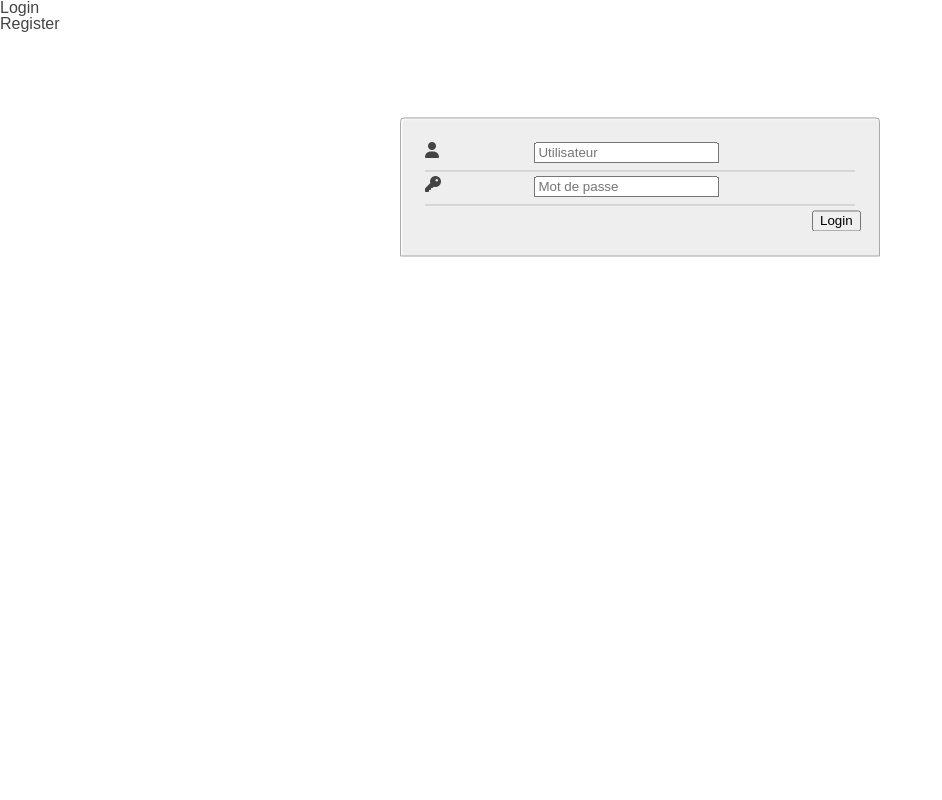
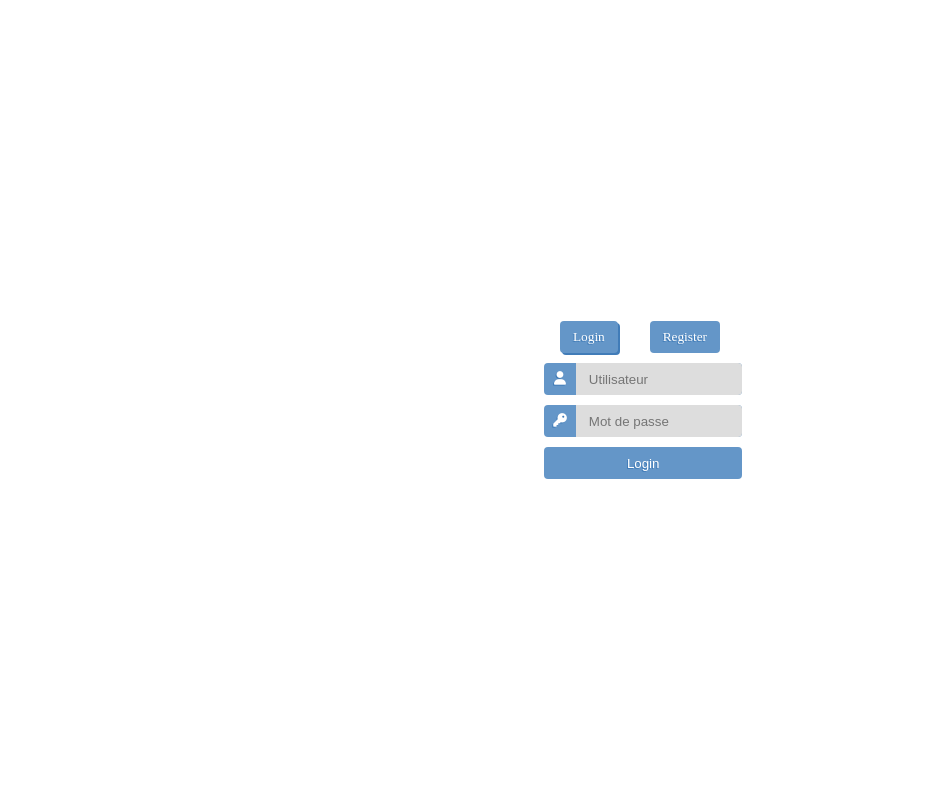
Before and after one commit to EnzDev/MasterMind, a PHP site: page / in a window 1280 px wide. Shown: the whole page, without its empty margins (0-942 px from the left). Run offline with PHP 8.4, Linux system fonts and the light colour scheme; some libraries are stand-ins or nearby versions.

Commit message:
Refonte graphique

```diff
--- a/C/authCtrl.php
+++ b/C/authCtrl.php
@@ -27,4 +27,13 @@ class AuthCtl{
     }
   }
 
+  function adduser($user, $password){
+    try {
+        $this->db->addUser($user, crypt($password));
+        return 0;
+      } catch (UserExistException $e) {
+        return -1; // User doesnt exist
+      }
+    }
+
 }
--- a/V/game.php
+++ b/V/game.php
@@ -19,7 +19,7 @@ $points = array(0 =>"undefined" ,1=>"white", 2=>"black" );
   </head>
 
 
-  <body style="background-image: url('../_img/background.jpg');">
+  <body style="/*background-image: url('./_img/background.jpg');*/">
     <div id="container">
       <!-- <div style="width:5vw;"></div> -->
       <div id="board">
@@ -76,7 +76,12 @@ $points = array(0 =>"undefined" ,1=>"white", 2=>"black" );
       </div>
     </div>
 
-    <div id="box"></div>
+    <div class="box_c">
+      <div style="height:12vh;"></div>
+      <div style="height:6vh;"></div>
+      <div id="box"></div>
+      <div style="height:10vh;"></div>
+    </div>
     <div id="noise"></div>
 
     <div id="menu" class="">
--- a/_style/login.css
+++ b/_style/login.css
@@ -1,72 +1,95 @@
-body{font-family: sans-serif;
-color: #444;}
-
-form{
-  text-align: left;
-  width: 30em;
-  margin: 0px auto;
-  display: block;
-  transform: translate(0%, 50%);
+body {
+    line-height: 1;
+    display: flex;
+    flex-direction: column;
+    justify-content: space-around;
+    justify-items: center;
+    height: 100vh;
+    width: 100vw;
+    align-items: center;
 }
 
-legend{
-  font-weight: bold;
-color: #444;
-padding: 5px 10px;
-border-radius: 2px;
--moz-border-radius: 2px;
--webkit-border-radius: 2px;
-border: 1px solid #aaa;
-background-color: #fff;
--moz-box-shadow: 3px 3px 15px #bbb;
--webkit-box-shadow: 3px 3px 15px #bbb;
-box-shadow: 3px 3px 15px #bbb;
-max-width: 100%;
-display: inline-block;
-transform: translate(30px, 30px);
+.container{
+  width: 15vw;
+  font-family: Droid Sans;
+  font-size: 13.3333px;
 }
 
-fieldset, .preview_sql {
-    margin-top: 1em;
-    border-radius: 4px 4px 0 0;
-    -moz-border-radius: 4px 4px 0 0;
-    -webkit-border-radius: 4px 4px 0 0;
-    border: #aaa solid 1px;
-    padding: 1.5em;
-    background: #eee;
-    text-shadow: 1px 1px 2px #fff inset;
-    -moz-box-shadow: 1px 1px 2px #fff inset;
-    -webkit-box-shadow: 1px 1px 2px #fff inset;
-    box-shadow: 1px 1px 2px #fff inset;
+.container > ul {
+    display: flex;
+    justify-content: space-around;
 }
 
-div.item {
-    border-bottom: 1px solid silver;
-    padding-bottom: .7em;
-    margin-bottom: .3em;
+.item {
+  display: flex;
+  justify-content: space-around;
+  margin: 10px 0 0 0;
+  height: 4vh;
+  align-items: center;
+  border-radius: 0.5vh;
+  background-color: rgb(100, 150, 200);
+  text-shadow: -1px 1px rgb(65, 124, 184);
+  border: medium none;
 }
 
 input[type="submit"]{
-  margin-left: 90%;
+  width: 100%;
+  color: #fff;
+  background-color: #6496c8;
+  text-shadow: -1px 1px #417cb8;
+  border: none;
 }
 
-.textfield{
-  left: 28%;
-
-  position: absolute;
+input[type="text"], input[type="password"] {
+    border: medium none;
+    height: 4vh;
+    background: #ddd;
+    padding: 0px;
+    border-radius: 0 0.5vh 0.5vh 0;
+    width: 13vw;
+    text-indent: 1vw;
 }
 
+label:not([for="input_color"]) {
+    width: 4vh;
+}
 label{
-  position: relative;
-  top: 5%;
+    text-align: center;
+    display: inline-block;
+    font-family: arial;
+    font-size: 0.85rem;
+    text-rendering: auto;
+    -webkit-font-smoothing: antialiased;
+    -moz-osx-font-smoothing: grayscale;
+    color: #fff;
 }
 
-.alert{
-  display: flex;
-  height: 15vh;
-  align-items: center;
-  justify-content: space-around;
+.container li {
+    color: #fff;
+    background-color: #6496c8;
+    text-shadow: -1px 1px #417cb8;
+    border: none;
+    margin: 0;
+    padding: 0 1vw;
+}
 
-  font-weight: bold;
-  color: #ee4444;
+
+ul .item.active, ul .item:hover {
+    color: #fff;
+    background-color: #6496c8;
+    box-shadow: 2px 2px #417cb8;
+    cursor: pointer;
 }
+
+.alert {
+    width: calc( 4vh + 13vw );
+    height: 4vh;
+    text-align: center;
+    /*padding-top: 1vh;*/
+}
+
+.alert::before {
+    /*background: #000;*/
+    content: "\f0d8";
+    font: normal normal normal 3vh/1 FontAwesome;
+}
```
Also changed, not shown: _style/game.css (+36 -15 lines).
